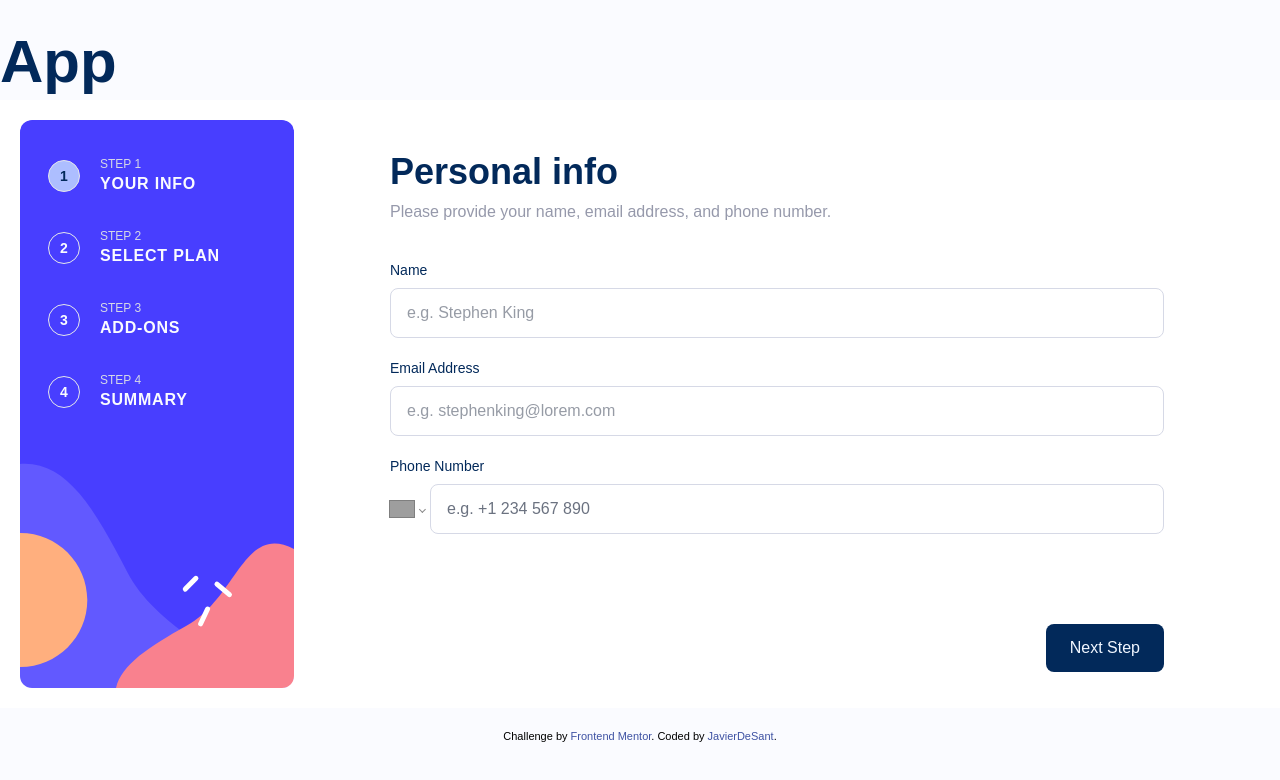
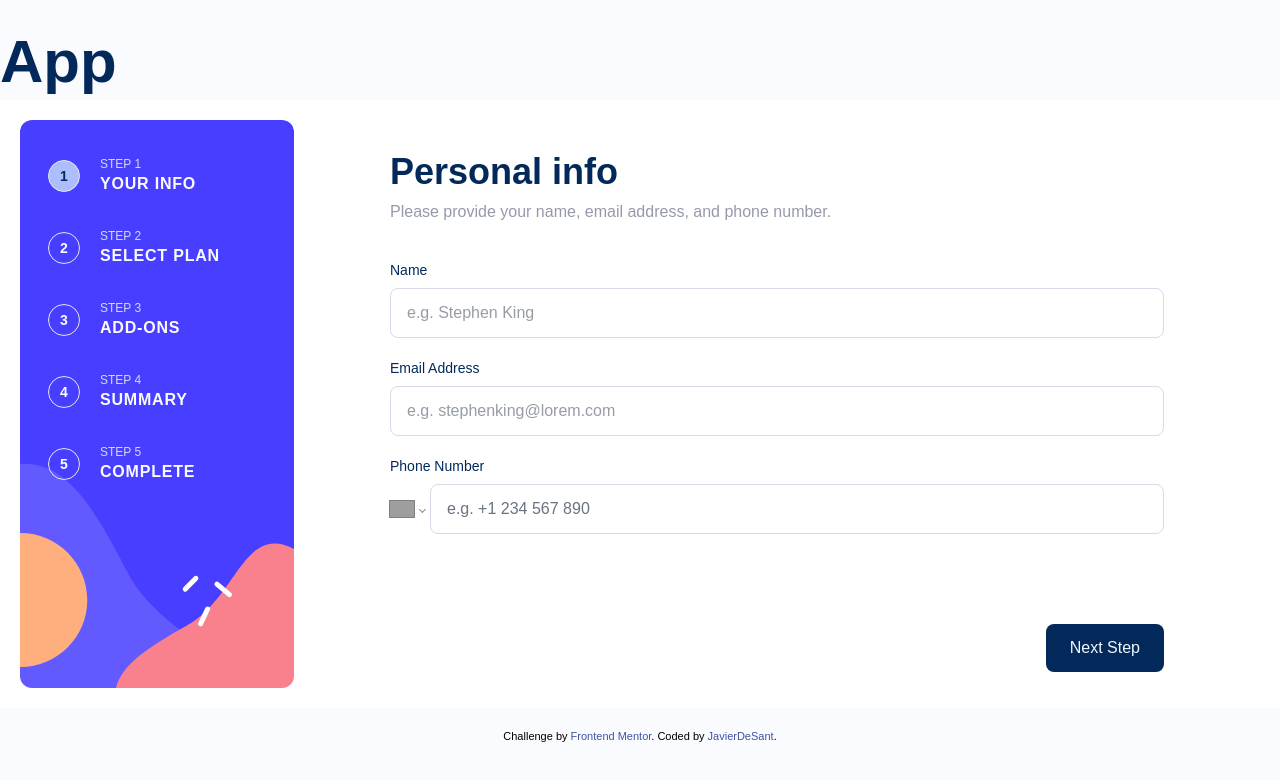
Before and after one commit to javierdesant/multistep-form, a React (Vite) app: page / in a window 1280 px wide. Shown: the top 780 px of the page. Built offline with nearby package versions, Linux system fonts and the light colour scheme; grey boxes are pictures that could not be loaded.

Commit message:
feat!: moved steps from props to local const feat: added fields to Step type for validation

```diff
--- a/src/App.tsx
+++ b/src/App.tsx
@@ -6,14 +6,7 @@ function App() {
     <>
       <h1 className=" text-6xl font-ubuntu">App</h1>
 
-      <Form
-        steps={[
-          { id: "step-1", name: "Your info" },
-          { id: "step-2", name: "Select plan" },
-          { id: "step-3", name: "Add-ons" },
-          { id: "step-4", name: "Summary" },
-        ]}
-      />
+      <Form />
 
       <div className="attribution m-5">
           Challenge by <a href="https://www.frontendmentor.io?ref=challenge" target="_blank" className="hover:underline">Frontend Mentor</a>.
--- a/src/components/Form.tsx
+++ b/src/components/Form.tsx
@@ -5,29 +5,39 @@ import 'react-phone-number-input/style.css'
 import PhoneInput from 'react-phone-number-input'
 import { formDataSchema } from '../lib/schema.ts'
 
-interface FormProps {
-    steps: {
-        id: `step-${number}`
-        name: string
-    }[]
+interface FormProps {}
+
+type Step = {
+    id: `step-${number}`
+    name: string
+    fields?: string[]
 }
 
 type FormValues = z.infer<typeof formDataSchema>;
 
-export default function Form({ steps }: FormProps) {
+const steps:Step[] = [
+    { id: "step-1", name: "Your info", fields: ["name", "email", "phone"] },
+    { id: "step-2", name: "Select plan", fields: ["plan"] },
+    { id: "step-3", name: "Add-ons", fields: ["billing"] },
+    { id: "step-4", name: "Summary", fields: ["addons"] },
+    { id: "step-4", name: "Complete" }
+]
+
+
+export default function Form({}: FormProps) {
 
     const [currentStep, setCurrentStep] = useState(0)
 
     const form = useForm<FormValues>()
 
-    const handlePrevStep = (event: React.MouseEvent<HTMLButtonElement>) => {
+    const goBack = (event: React.MouseEvent<HTMLButtonElement>) => {
         event.preventDefault();
         if (currentStep > 0) {
             setCurrentStep(prevStep => prevStep - 1);
         }
     };
 
-    const handleNextStep = (event: React.MouseEvent<HTMLButtonElement>) => {
+    const goNext = (event: React.MouseEvent<HTMLButtonElement>) => {
         event.preventDefault();
         if (currentStep < steps.length)
             setCurrentStep(prevStep => prevStep + 1);
@@ -39,7 +49,7 @@ export default function Form({ steps }: FormProps) {
         <div className="flex grow bg-white p-5">
             {/* <!-- Sidebar start --> */}
 
-            <div className="flex flex-col w-[274px] h-[568px] shrink-0 p-5 bg-sidebar-desktop rounded-xl">
+            <div className="flex flex-col w-[274px] min-h-[568px] shrink-0 p-5 bg-sidebar-desktop rounded-xl">
                 {steps.map((step, index) => (
                     <div className="flex ml-2 my-4 items-center" key={step.id}>
                         <button id="step-1"
@@ -146,7 +156,9 @@ export default function Form({ steps }: FormProps) {
                     <p>Add-ons help enhance your gaming experience.</p>
 
                     <div>
-                        <input type="checkbox" id="online-service" />
+                        <input type="checkbox" id="addons.onlineService"
+                            {...register("addons.onlineService")}
+                        />
                         <div>
                             <h2>Online service</h2>
                             <p>Access to multiplayer games</p>
@@ -155,7 +167,9 @@ export default function Form({ steps }: FormProps) {
                     </div>
 
                     <div>
-                        <input type="checkbox" id="online-service" />
+                        <input type="checkbox" id="addons.largerStorage"
+                            {...register("addons.largerStorage")}
+                        />
                         <div>
                             <h2>Larger storage</h2>
                             <p>Extra 1TB of cloud save</p>
@@ -164,7 +178,9 @@ export default function Form({ steps }: FormProps) {
                     </div>
 
                     <div>
-                        <input type="checkbox" id="online-service" />
+                        <input type="checkbox" id="addons.customizableProfile"
+                            {...register("addons.customizableProfile")}
+                        />
                         <div>
                             <h2>Customizable Profile</h2>
                             <p>Custom theme on your profile</p>
@@ -214,12 +230,12 @@ export default function Form({ steps }: FormProps) {
                     <button
                         disabled={currentStep === 0}
                         className="flex w-min text-nowrap bg-brand-marine-blue text-brand-magnolia font-medium py-3 px-6 rounded-lg disabled:invisible"
-                        onClick={handlePrevStep}
+                        onClick={goBack}
                     >Previous</button>
                     <button
                         disabled={currentStep === steps.length - 1}
                         className="flex w-min text-nowrap peer bg-brand-marine-blue text-brand-magnolia font-medium py-3 px-6 rounded-lg disabled:hidden"
-                        onClick={handleNextStep}
+                        onClick={goNext}
                     >Next Step</button>
                     <button
                         disabled={currentStep !== steps.length - 1}    // FIXME: inconsistent ugly logic
```
